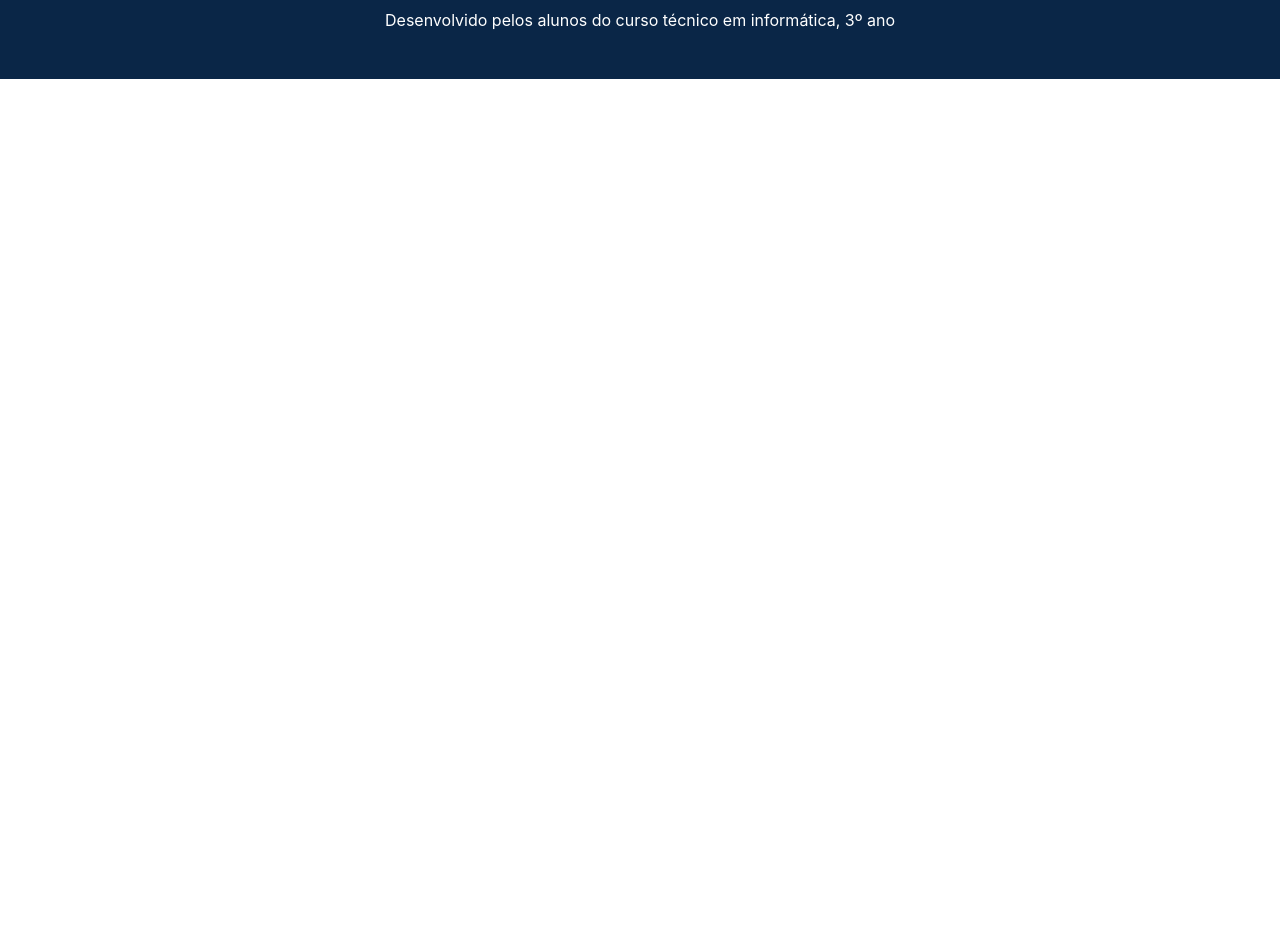
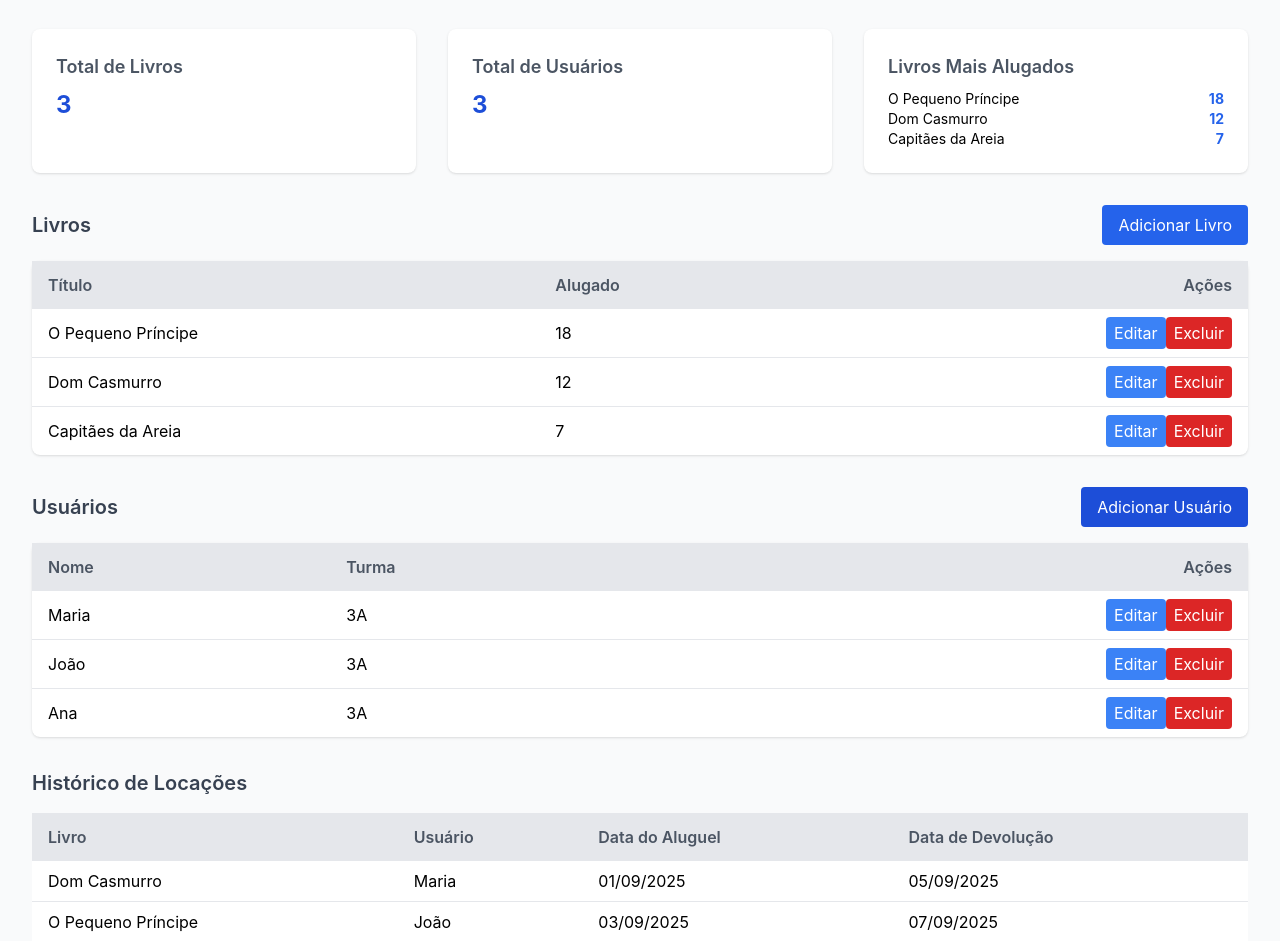
Before and after one commit to WindsorAgatha/biblioteca-react, a React (Create React App) app: page /administrador in a window 1280 px wide. Shown: the part 191-1132 px from the top of the page. Before the commit the page ends 800 px from the top, so only its background shows below. Built offline with nearby package versions, Linux system fonts and the light colour scheme.

Commit message:
dashboard adicionado

```diff
--- a/src/App.js
+++ b/src/App.js
@@ -6,6 +6,7 @@ import LoginModal from './components/LoginModal';
 import Books from './components/Books';
 import { useState } from 'react';
 import { BrowserRouter, Route, Routes } from 'react-router-dom';
+import Dashboard from './components/Dashboard';
 
 function App() {
 
@@ -19,8 +20,9 @@ function App() {
           <LoginModal setOpen={setIsLoginOpen} isOpen={isLoginOpen} />
         </div>
         <Routes>
-          <Route path="/Livros" element={<Books />} />
+          <Route path="/livros" element={<Books />} />
           <Route path="/" element={<BlogContent />} />
+          <Route path="/administrador" element={<Dashboard />} />
         </Routes>
         <Footer />
       </BrowserRouter>
--- /dev/null
+++ b/src/components/Dashboard.jsx
@@ -0,0 +1,179 @@
+import React, { useState } from 'react';
+
+const livros = [
+    { id: 1, titulo: 'Dom Casmurro', alugado: 12 },
+    { id: 2, titulo: 'O Pequeno Príncipe', alugado: 18 },
+    { id: 3, titulo: 'Capitães da Areia', alugado: 7 },
+];
+
+const usuarios = [
+    { id: 1, nome: 'Maria', turma: '3A' },
+    { id: 2, nome: 'João', turma: '3A' },
+    { id: 3, nome: 'Ana', turma: '3A' },
+];
+
+const historicoLocacoes = [
+    { id: 1, livro: 'Dom Casmurro', usuario: 'Maria', dataAluguel: '01/09/2025', dataDevolucao: '05/09/2025' },
+    { id: 2, livro: 'O Pequeno Príncipe', usuario: 'João', dataAluguel: '03/09/2025', dataDevolucao: '07/09/2025' },
+    { id: 3, livro: 'Capitães da Areia', usuario: 'Ana', dataAluguel: '02/09/2025', dataDevolucao: '06/09/2025' },
+];
+
+export default function Dashboard() {
+    const [livrosList, setLivrosList] = useState(livros);
+    const [usuariosList, setUsuariosList] = useState(usuarios);
+
+    // Mock handlers
+    const handleAddLivro = () => alert('Adicionar livro');
+    const handleEditLivro = id => alert(`Editar livro ${id}`);
+    const handleDeleteLivro = id => alert(`Excluir livro ${id}`);
+    const handleAddUsuario = () => alert('Adicionar usuário');
+    const handleEditUsuario = id => alert(`Editar usuário ${id}`);
+    const handleDeleteUsuario = id => alert(`Excluir usuário ${id}`);
+
+    return (
+        <div className="p-8 bg-gray-50 min-h-screen">
+            <h1 className="text-3xl font-bold mb-8 text-gray-800">Dashboard Biblioteca</h1>
+
+            {/* Estatísticas */}
+            <div className="flex gap-8 mb-8 flex-wrap">
+                <div className="bg-white rounded-lg shadow p-6 flex-1 min-w-[180px]">
+                    <h2 className="text-lg font-semibold text-gray-600 mb-2">Total de Livros</h2>
+                    <p className="text-2xl font-bold text-blue-700">{livrosList.length}</p>
+                </div>
+                <div className="bg-white rounded-lg shadow p-6 flex-1 min-w-[180px]">
+                    <h2 className="text-lg font-semibold text-gray-600 mb-2">Total de Usuários</h2>
+                    <p className="text-2xl font-bold text-blue-700">{usuariosList.length}</p>
+                </div>
+                <div className="bg-white rounded-lg shadow p-6 flex-1 min-w-[180px]">
+                    <h2 className="text-lg font-semibold text-gray-600 mb-2">Livros Mais Alugados</h2>
+                    <ul className="text-sm mt-2">
+                        {livrosList
+                            .sort((a, b) => b.alugado - a.alugado)
+                            .slice(0, 3)
+                            .map(livro => (
+                                <li key={livro.id} className="flex justify-between">
+                                    <span>{livro.titulo}</span>
+                                    <span className="text-blue-600 font-bold">{livro.alugado}</span>
+                                </li>
+                            ))}
+                    </ul>
+                </div>
+            </div>
+
+            {/* CRUD Livros */}
+            <div className="mb-8">
+                <div className="flex justify-between items-center mb-4">
+                    <h2 className="text-xl font-semibold text-gray-700">Livros</h2>
+                    <button
+                        className="bg-blue-600 text-white px-4 py-2 rounded hover:bg-blue-700"
+                        onClick={handleAddLivro}
+                    >
+                        Adicionar Livro
+                    </button>
+                </div>
+                <table className="min-w-full bg-white rounded-lg shadow mb-2">
+                    <thead>
+                        <tr className="bg-gray-200">
+                            <th className="py-3 px-4 text-left font-semibold text-gray-600">Título</th>
+                            <th className="py-3 px-4 text-left font-semibold text-gray-600">Alugado</th>
+                            <th className="py-3 px-4 text-left font-semibold text-gray-600 text-end">Ações</th>
+                        </tr>
+                    </thead>
+                    <tbody >
+                        {livrosList.map(livro => (
+                            <tr key={livro.id} className="border-b last:border-none">
+                                <td className="py-2 px-4">{livro.titulo}</td>
+                                <td className="py-2 px-4">{livro.alugado}</td>
+                                <td className="py-2 px-4 flex justify-end ">
+                                    <button
+                                        className="bg-blue-500 text-white px-2 py-1 rounded hover:bg-blue-600"
+                                        onClick={() => handleEditLivro(livro.id)}
+                                    >
+                                        Editar
+                                    </button>
+                                    <button
+                                        className="bg-red-600 text-white px-2 py-1 rounded hover:bg-red-700"
+                                        onClick={() => handleDeleteLivro(livro.id)}
+                                    >
+                                        Excluir
+                                    </button>
+                                </td>
+                            </tr>
+                        ))}
+                    </tbody>
+                </table>
+            </div>
+
+            {/* CRUD Usuários */}
+            <div className="mb-8">
+                <div className="flex justify-between items-center mb-4">
+                    <h2 className="text-xl font-semibold text-gray-700">Usuários</h2>
+                    <button
+                        className="bg-blue-700 text-white px-4 py-2 rounded hover:bg-green-700"
+                        onClick={handleAddUsuario}
+                    >
+                        Adicionar Usuário
+                    </button>
+                </div>
+                <table className="min-w-full bg-white rounded-lg shadow mb-2">
+                    <thead>
+                        <tr className="bg-gray-200">
+                            <th className="py-3 px-4 text-left font-semibold text-gray-600">Nome</th>
+                            <th className="py-3 px-4 text-left font-semibold text-gray-600">Turma</th>
+                            <th className="py-3 px-4  font-semibold text-gray-600 text-end">Ações</th>
+                        </tr>
+                    </thead>
+                    <tbody>
+                        {usuariosList.map(usuario => (
+                            <tr key={usuario.id} className="border-b last:border-none">
+                                <td className="py-2 px-4">{usuario.nome}</td>
+                                <td className="py-2 px-4">{usuario.turma}</td>
+                                <td className="py-2 px-4 flex justify-end">
+                                    <button
+                                        className="bg-blue-500 text-white px-2 py-1 rounded hover:bg-blue-600"
+                                        onClick={() => handleEditUsuario(usuario.id)}
+                                    >
+                                        Editar
+                                    </button>
+                                    <button
+                                        className="bg-red-600 text-white px-2 py-1 rounded hover:bg-red-700"
+                                        onClick={() => handleDeleteUsuario(usuario.id)}
+                                    >
+                                        Excluir
+                                    </button>
+                                </td>
+                            </tr>
+                        ))}
+                    </tbody>
+                </table>
+            </div>
+
+            {/* Histórico de Locações */}
+            <div>
+                <h2 className="text-xl font-semibold text-gray-700 mb-4">Histórico de Locações</h2>
+                <div className="overflow-x-auto">
+                    <table className="min-w-full bg-white rounded-lg shadow">
+                        <thead>
+                            <tr className="bg-gray-200">
+                                <th className="py-3 px-4 text-left font-semibold text-gray-600">Livro</th>
+                                <th className="py-3 px-4 text-left font-semibold text-gray-600">Usuário</th>
+                                <th className="py-3 px-4 text-left font-semibold text-gray-600">Data do Aluguel</th>
+                                <th className="py-3 px-4 text-left font-semibold text-gray-600">Data de Devolução</th>
+                            </tr>
+                        </thead>
+                        <tbody>
+                            {historicoLocacoes.map(locacao => (
+                                <tr key={locacao.id} className="border-b last:border-none">
+                                    <td className="py-2 px-4">{locacao.livro}</td>
+                                    <td className="py-2 px-4">{locacao.usuario}</td>
+                                    <td className="py-2 px-4">{locacao.dataAluguel}</td>
+                                    <td className="py-2 px-4">{locacao.dataDevolucao}</td>
+                                </tr>
+                            ))}
+                        </tbody>
+                    </table>
+                </div>
+            </div>
+        </div>
+    );
+}
```
